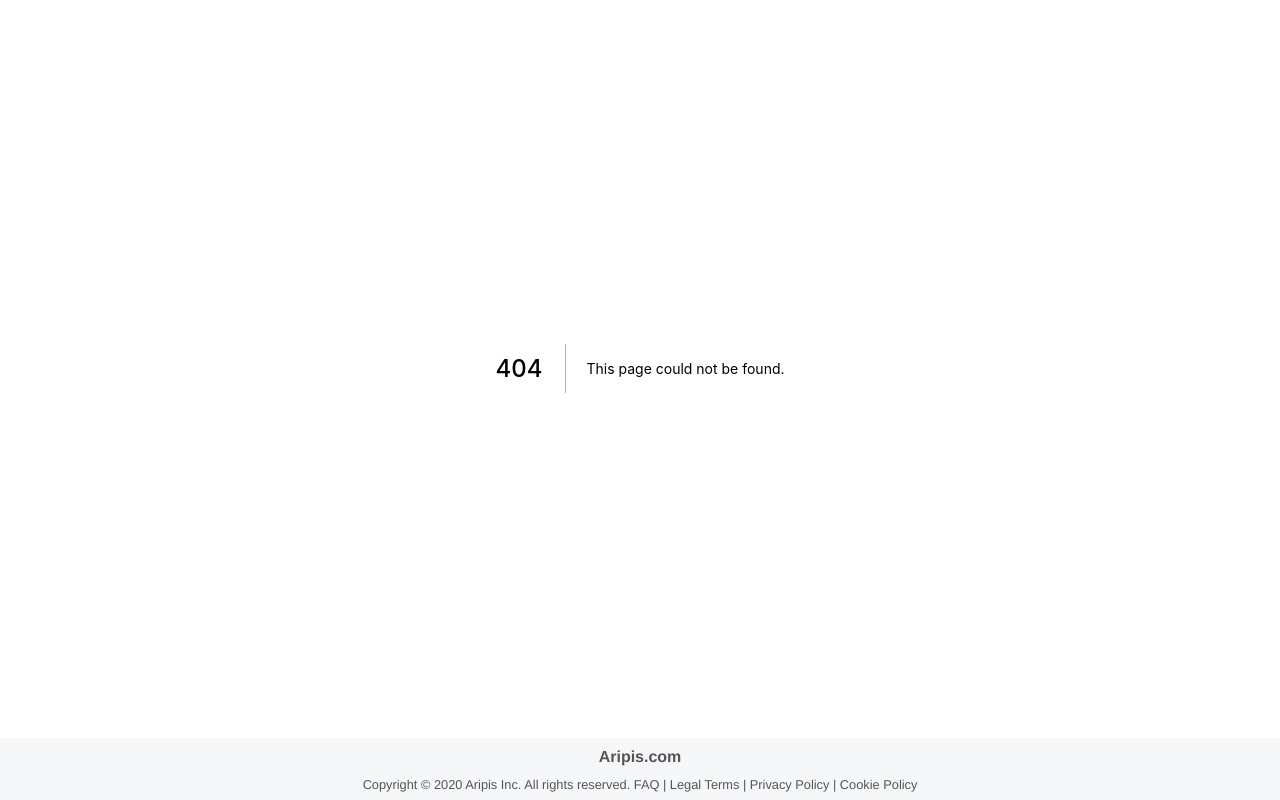
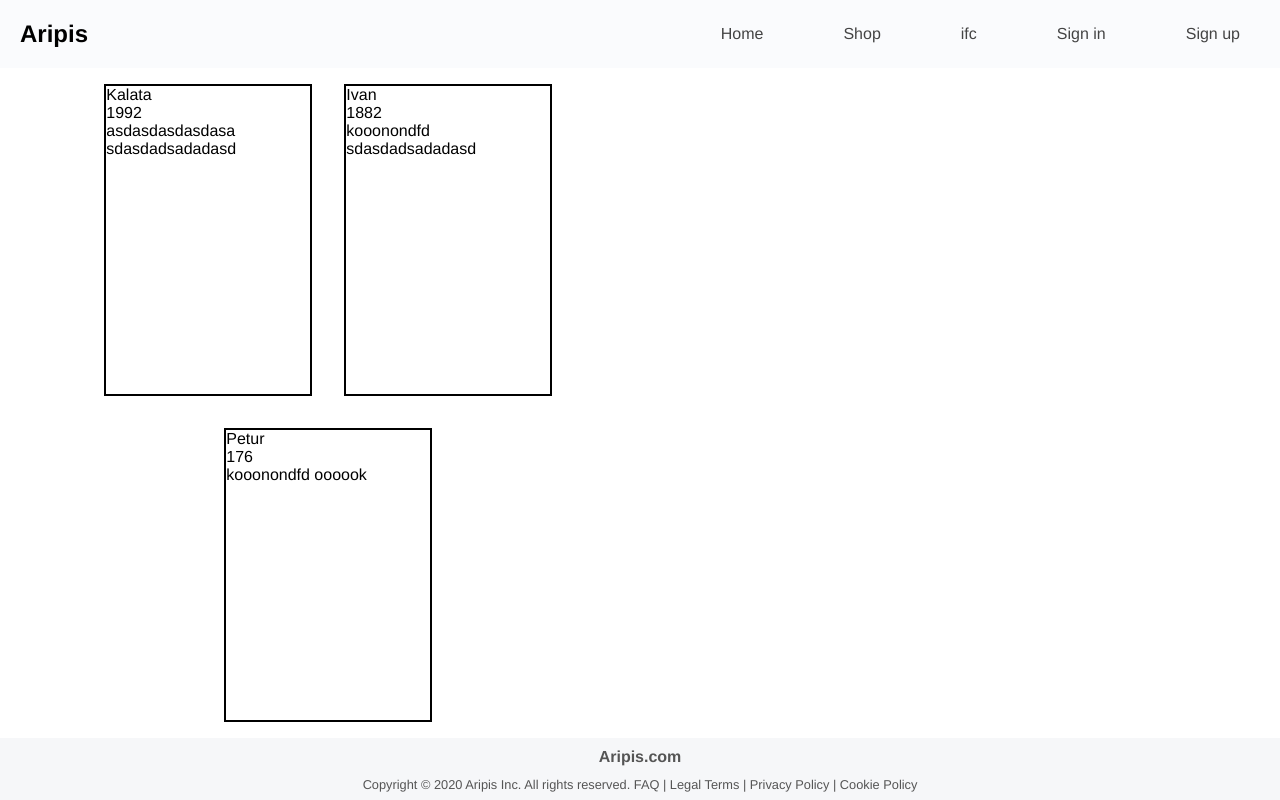
Before and after one commit to Aripis/Hoppers-Site, a Next.js app: page /store in a window 1280 px wide. Before the commit this address had no page. Built offline with nearby package versions, Linux system fonts and the light colour scheme; no server answers; grey boxes are pictures that could not be loaded.

Commit message:
[Update] products page and cards beginning

```diff
--- /dev/null
+++ b/components/product.js
@@ -0,0 +1,48 @@
+import { useState } from 'react';
+import Link from 'next/link'
+import PropTypes from 'prop-types'
+import { get } from 'lodash/object'
+import logout from '../utils/auth/logout'
+import Router from 'next/router'
+
+const Product = props => {
+    return (
+        <>
+            <style jsx>{`
+                .wrp-card {
+                    margin: 1em;
+                    width: 100%;
+                    max-width: 13em;
+                    border: 2px solid black;
+
+                }
+
+
+            `}</style>
+            <div className="wrp-card">
+                <div className="card-header" style={{backgroundImage: `url('${props.imageUrl}')`}}/>
+                <div className="card-content">
+                    <div className="content-name">
+                        {props.name}
+                    </div>
+
+                    <div className="content-price">
+                        {props.price}
+                    </div>
+
+                    <div className="content-available">
+                        {props.available}
+                    </div>
+
+                    <div className="content-moreInfo">
+                        {props.moreInfo}
+                    </div>
+
+                </div>
+            </div>
+
+        </>
+    );
+}
+
+export default Product;
--- /dev/null
+++ b/pages/store.js
@@ -0,0 +1,97 @@
+import PropTypes from 'prop-types'
+import { get } from 'lodash'
+import Document, { Html, Head, Main, NextScript } from 'next/document'
+import Product from '../components/product'
+import { useState } from 'react';
+import Textfield from '../components/textfield'
+import Button from '../components/button'
+import Navbar from '../components/navbar'
+import withAuthUser from '../utils/pageWrappers/withAuthUser'
+import withAuthUserInfo from '../utils/pageWrappers/withAuthUserInfo'
+import firebase from 'firebase/app'
+import 'firebase/auth'
+import initFirebase from '../utils/initFirebase'
+import Router from 'next/router'
+
+initFirebase()
+
+const Store = props => {
+
+    return (
+        <>
+            <style jsx>{`
+                .wrp-products {
+                    flex-grow: 1;
+                    flex-direction: row;
+                    display: flex;
+                    flex-wrap: wrap;
+                    justify-content: center;
+                    align-self: start;
+                }
+            `}</style>
+            <Navbar {...props}/>
+            <div className="wrp-products">
+                <Product name="Kalata" price="1992" available moreInfo="asdasdasdasdasa sdasdadsadadasd" />
+                <Product name="Ivan" price="1882" available moreInfo="kooonondfd sdasdadsadadasd" />
+                <Product name="Petur" price="176" available moreInfo="kooonondfd oooook" />
+                {/* <Product name="Ivan" price="1882" available moreInfo="kooonondfd sdasdadsadadasd" />
+                <Product name="Petur" price="176" available moreInfo="kooonondfd oooook" />
+                <Product name="Ivan" price="1882" available moreInfo="kooonondfd sdasdadsadadasd" />
+                <Product name="Petur" price="176" available moreInfo="kooonondfd oooook" />
+                <Product name="Ivan" price="1882" available moreInfo="kooonondfd sdasdadsadadasd" />
+                <Product name="Petur" price="176" available moreInfo="kooonondfd oooook" />
+                <Product name="Ivan" price="1882" available moreInfo="kooonondfd sdasdadsadadasd" />
+                <Product name="Petur" price="176" available moreInfo="kooonondfd oooook" />
+                <Product name="Ivan" price="1882" available moreInfo="kooonondfd sdasdadsadadasd" />
+                <Product name="Petur" price="176" available moreInfo="kooonondfd oooook" />
+                <Product name="Ivan" price="1882" available moreInfo="kooonondfd sdasdadsadadasd" />
+                <Product name="Petur" price="176" available moreInfo="kooonondfd oooook" />
+                <Product name="Ivan" price="1882" available moreInfo="kooonondfd sdasdadsadadasd" />
+                <Product name="Petur" price="176" available moreInfo="kooonondfd oooook" />
+                <Product name="Ivan" price="1882" available moreInfo="kooonondfd sdasdadsadadasdsdasdadsadadasdsdasdadsadadasdsdasdadsadadasdsdasdadsadadasdsdasdadsadadasdsdasdadsadadasd" /> */}
+            </div>
+        </>
+    )
+}
+
+
+Store.propTypes = {
+    AuthUserInfo: PropTypes.shape({
+        AuthUser: PropTypes.shape({
+            id: PropTypes.string.isRequired,
+            email: PropTypes.string.isRequired,
+            emailVerified: PropTypes.bool.isRequired,
+        }),
+        token: PropTypes.string,
+    }),
+    data: PropTypes.shape({
+        user: PropTypes.shape({
+            id: PropTypes.string,
+        }).isRequired
+    }),
+}
+
+Store.defaultProps = {
+    AuthUserInfo: null,
+}
+Store.propTypes = {
+    AuthUserInfo: PropTypes.shape({
+        AuthUser: PropTypes.shape({
+            id: PropTypes.string.isRequired,
+            email: PropTypes.string.isRequired,
+            emailVerified: PropTypes.bool.isRequired,
+        }),
+        token: PropTypes.string,
+    }),
+    data: PropTypes.shape({
+        user: PropTypes.shape({
+            id: PropTypes.string,
+        }).isRequired
+    }),
+}
+
+Store.defaultProps = {
+    AuthUserInfo: null,
+}
+
+export default withAuthUser(withAuthUserInfo(Store));
```
